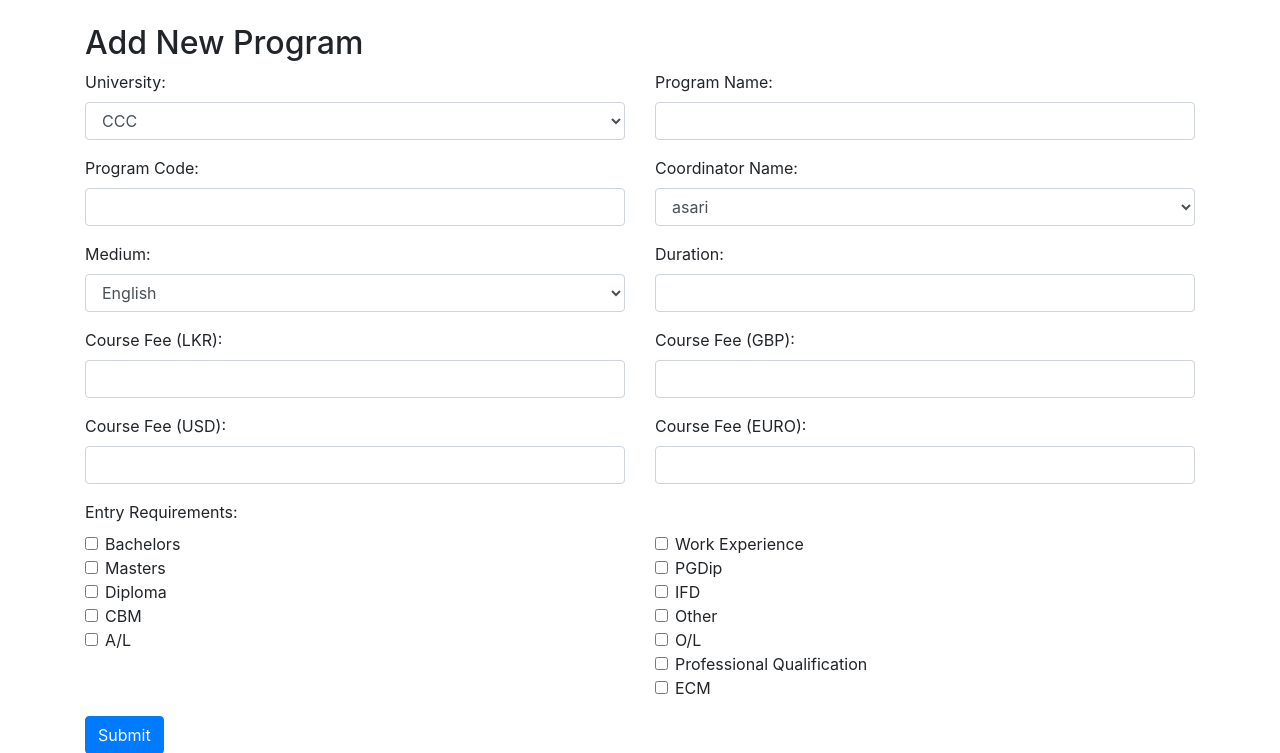
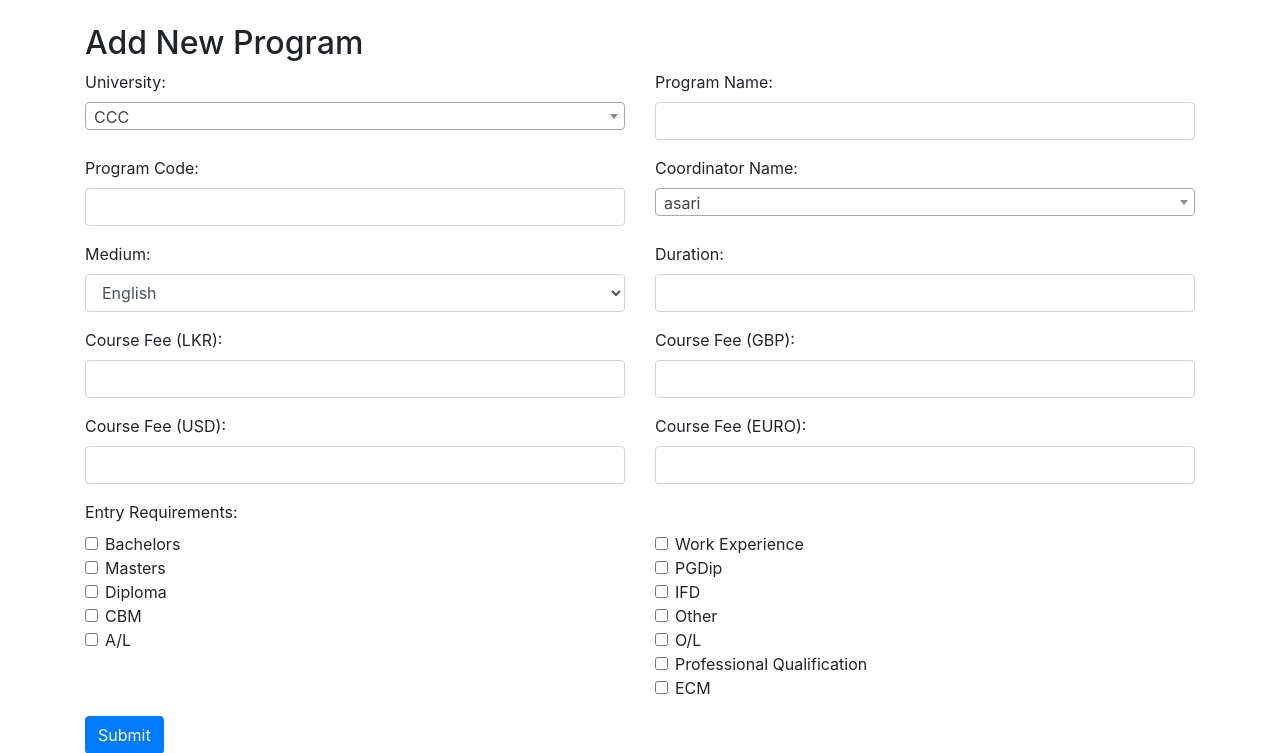
Before and after one commit to mirshath/ims, a PHP site: page /create_program in a window 1280 px wide; the page is wider, and only the part inside the window is pictured. Shown: the top 753 px of that part. Run offline with PHP 8.4, Linux system fonts and the light colour scheme; data comes from the database, SQL or seed files in the repository; data that the repository does not hold is empty; some libraries are stand-ins or nearby versions.

Commit message:
create_program/ form , delete

```diff
--- a/create_program.php
+++ b/create_program.php
@@ -61,7 +61,22 @@ if ($_SERVER['REQUEST_METHOD'] == 'POST') {
     <meta charset="UTF-8">
     <meta name="viewport" content="width=device-width, initial-scale=1.0">
     <title>Program Form</title>
+    <head>
+    <meta charset="UTF-8">
+    <meta name="viewport" content="width=device-width, initial-scale=1.0">
+    <title>Program Form</title>
     <link href="https://stackpath.bootstrapcdn.com/bootstrap/4.5.2/css/bootstrap.min.css" rel="stylesheet">
+    <link href="https://cdn.jsdelivr.net/npm/select2@4.1.0-beta.1/dist/css/select2.min.css" rel="stylesheet" />
+    <script src="https://code.jquery.com/jquery-3.5.1.slim.min.js"></script>
+    <script src="https://cdn.jsdelivr.net/npm/select2@4.1.0-beta.1/dist/js/select2.min.js"></script>
+    <script src="https://cdn.jsdelivr.net/npm/@popperjs/core@2.9.1/dist/umd/popper.min.js"></script>
+    <script src="https://stackpath.bootstrapcdn.com/bootstrap/4.5.2/js/bootstrap.min.js"></script>
+    <script>
+        $(document).ready(function() {
+            $('.select2').select2();
+        });
+    </script>
+</head>
 </head>
 
 <body>
@@ -69,10 +84,10 @@ if ($_SERVER['REQUEST_METHOD'] == 'POST') {
         <h2 class="mt-4">Add New Program</h2>
         <form action="" method="post">
             <div class="row">
-                <div class="col-md-6">
+            <div class="col-md-6">
                     <div class="form-group">
                         <label for="university">University:</label>
-                        <select class="form-control" id="university" name="university" required>
+                        <select class="form-control select2" id="university" name="university" required>
                             <?php foreach ($universities as $uni): ?>
                                 <option value="<?php echo htmlspecialchars($uni['university_name']); ?>">
                                     <?php echo htmlspecialchars($uni['university_name']); ?>
@@ -96,7 +111,7 @@ if ($_SERVER['REQUEST_METHOD'] == 'POST') {
                 <div class="col-md-6">
                     <div class="form-group">
                         <label for="coordinator_name">Coordinator Name:</label>
-                        <select class="form-control" id="coordinator_name" name="coordinator_name">
+                        <select class="form-control select2" id="coordinator_name" name="coordinator_name">
                             <?php foreach ($coordinators as $coord): ?>
                                 <option value="<?php echo htmlspecialchars($coord['coordinator_name']); ?>">
                                     <?php echo htmlspecialchars($coord['coordinator_name']); ?>
@@ -278,10 +293,6 @@ if ($_SERVER['REQUEST_METHOD'] == 'POST') {
             </tbody>
         </table>
     </div>
-
-    <script src="https://code.jquery.com/jquery-3.5.1.slim.min.js"></script>
-    <script src="https://cdn.jsdelivr.net/npm/@popperjs/core@2.9.1/dist/umd/popper.min.js"></script>
-    <script src="https://stackpath.bootstrapcdn.com/bootstrap/4.5.2/js/bootstrap.min.js"></script>
 </body>
 
 </html>
```
